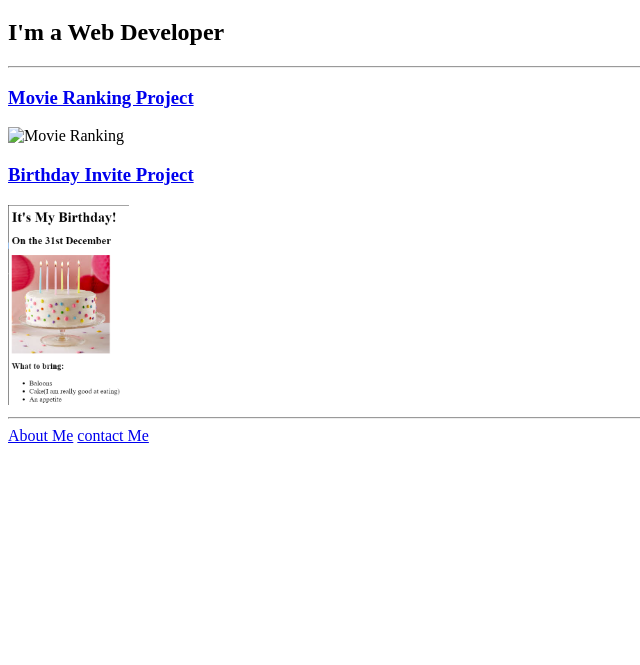
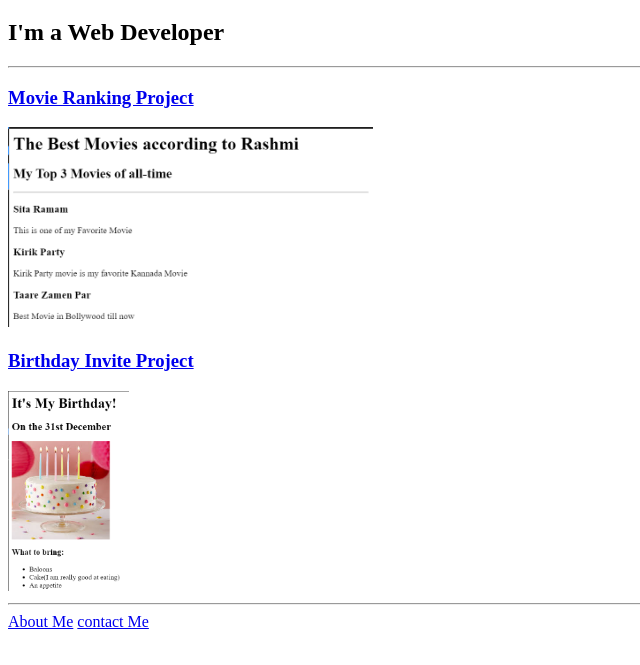
Before and after one commit to Rashmihegde31/html-portfolio, a plain HTML site: page index.html in a window 1280 px wide. Shown: the part 61-726 px from the top of the page, without its empty margins (0-640 px from the left). Drawn offline with Linux system fonts and the light colour scheme.

Commit message:
index.html

```diff
--- a/index.html
+++ b/index.html
@@ -10,7 +10,7 @@
     <h2>I'm a Web Developer</h2>
     <hr/>
     <h3><a href="./public/movie-ranking.html">Movie Ranking Project</a></h3>
-    <img src="./assets/images/movie-ranking.png/" height="200" alt="Movie Ranking"/>
+    <img src="./assets/images/movie-ranking.png" height="200" alt="Movie Ranking"/>
     <h3><a href="./public/birthday-invite.html">Birthday Invite Project</a></h3>
     <img src="./assets/images/birthday-invite.png" height="200" alt="Birthday Invite "/>
     <hr/>
```
